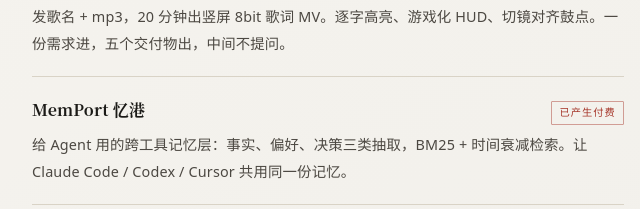
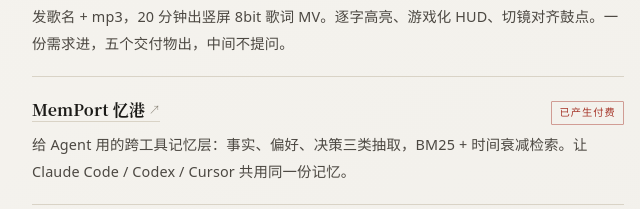
Before and after one commit to sin0317/sin0317.github.io, a plain HTML site: page index.html in a window 1280 px wide. Shown: the part 3851-4060 px from the top of the page, 312-952 px from the left. Drawn offline with Linux system fonts and the light colour scheme.

Commit message:
feat: MemPort 忆港补上分享链接

```diff
--- a/index.html
+++ b/index.html
@@ -284,7 +284,7 @@
       <p class="what">发歌名 + mp3，20 分钟出竖屏 8bit 歌词 MV。逐字高亮、游戏化 HUD、切镜对齐鼓点。一份需求进，五个交付物出，中间不提问。</p>
     </div>
     <div class="item">
-      <h3>MemPort 忆港</h3><span class="tag live">已产生付费</span>
+      <h3><a href="https://memport-memory.app.workbuddy.host/?sharecode=O25VJSU3QC" target="_blank" rel="noopener">MemPort 忆港</a></h3><span class="tag live">已产生付费</span>
       <p class="what">给 Agent 用的跨工具记忆层：事实、偏好、决策三类抽取，BM25 + 时间衰减检索。让 Claude Code / Codex / Cursor 共用同一份记忆。</p>
     </div>
     <div class="item">
```
